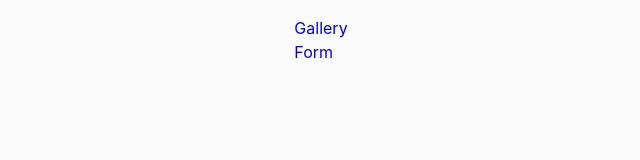
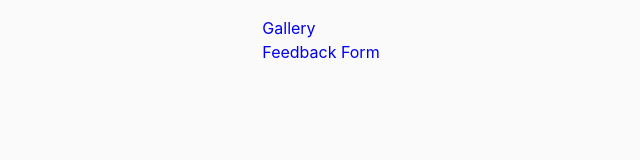
Before and after one commit to bunbanto/goit-js-hw-09, a website built with Vite: page src/index.html in a window 1280 px wide. Shown: the whole page, without its empty margins (319-959 px from the left). Built offline with nearby package versions, Linux system fonts and the light colour scheme.

Commit message:
all done

```diff
--- a/src/index.html
+++ b/src/index.html
@@ -12,7 +12,7 @@
       <div class="cont">
         <ul>
           <li><a href="./1-gallery.html">Gallery</a></li>
-          <li><a href="./2-form.html">Form</a></li>
+          <li><a href="./2-form.html">Feedback Form</a></li>
         </ul>
       </div>
     </main>
```
Also changed, not shown: src/1-gallery.html (+2 -10 lines), src/2-form.html (+1 -0 lines).
